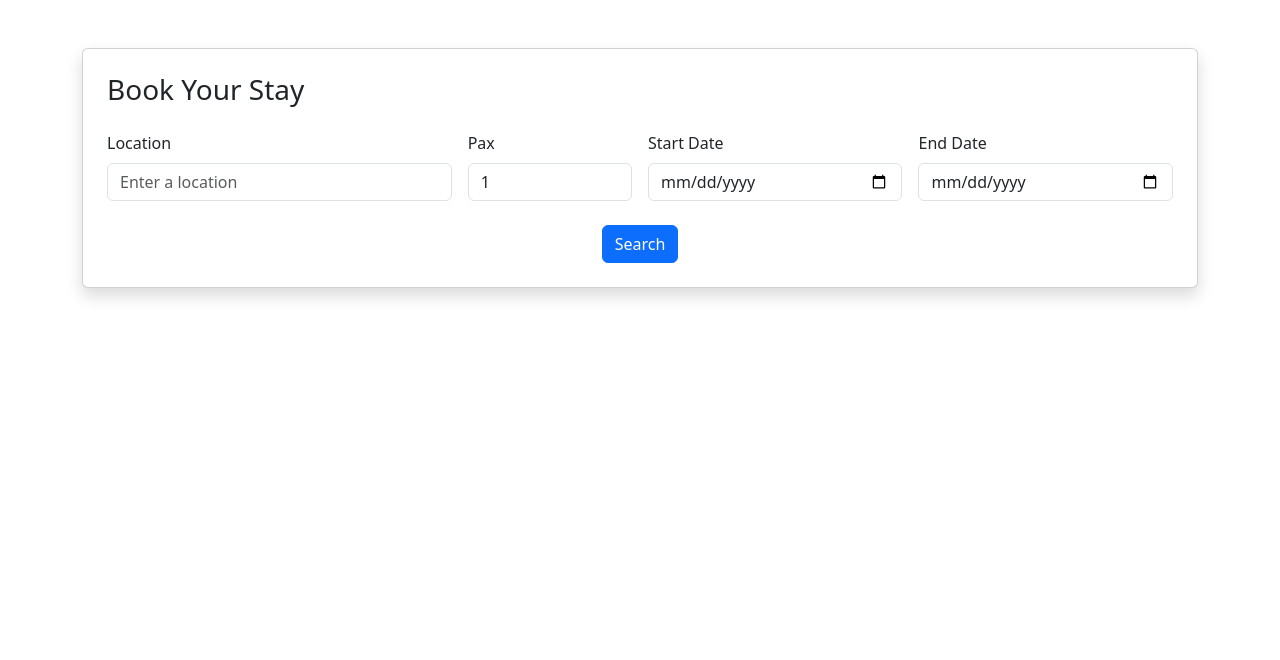
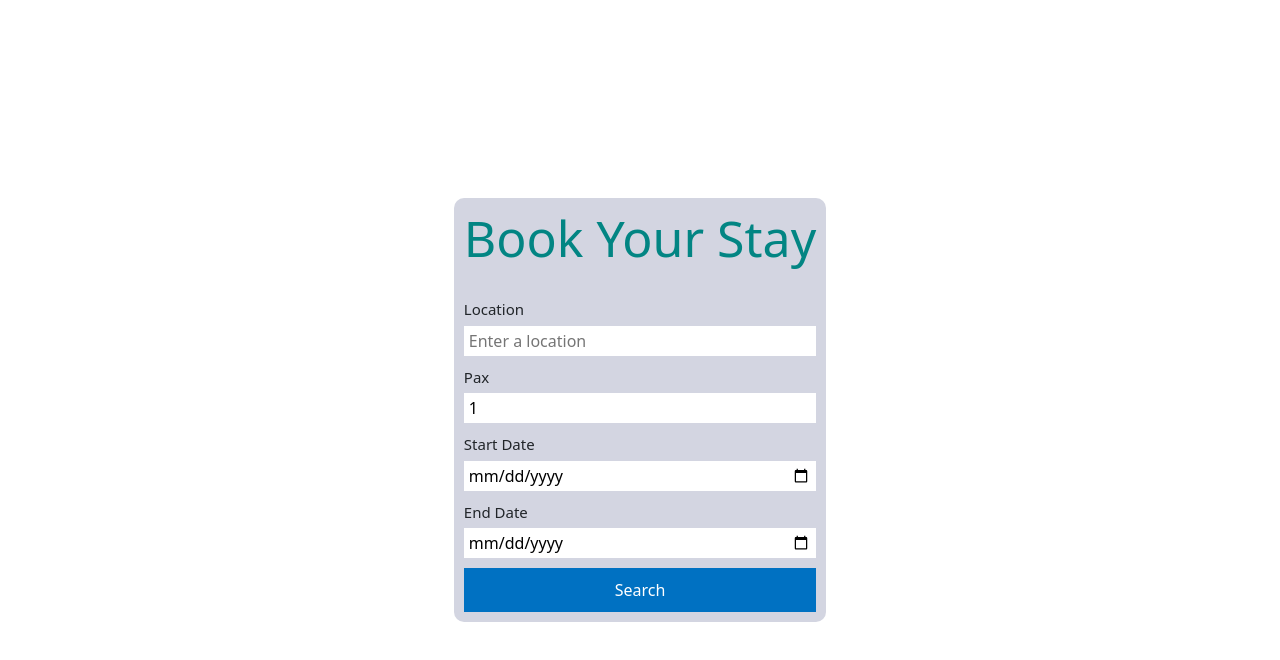
Before and after one commit to vanhmeerr/mini_hackathon, a React (Create React App) app in the folder homestaybooking/: page / in a window 1280 px wide. Shown: the top 660 px of the page. Built offline with nearby package versions, Linux system fonts and the light colour scheme.

Commit message:
files added

```diff
--- a/homestaybooking/src/components/SearchBar/SearchBar.css
+++ b/homestaybooking/src/components/SearchBar/SearchBar.css
@@ -1,49 +1,62 @@
+/* Container that holds the entire search bar */
 .searchBarContainer {
   display: flex;
   justify-content: center;
+  align-items: center; /* Center items vertically if needed */
+  width: 100%;
   margin-top: 20px;
 }
 
+/* Wrapper for search bar items */
 .searchBarWrapper {
   width: 100%;
-    max-width: 1024px;
+  max-width: 1200px; /* Adjust as needed to control the width */
   display: flex;
-    gap: 20px;
+  flex-direction: column; /* Ensure items stack vertically */
+  align-items: center;
 }
 
+/* Style for the search bar */
 .searchBarSearch {
-    flex: 1;
-    background-color: #febb02;
+  background-color: #d3d5e1;
   padding: 10px;
   border-radius: 10px;
-    position: sticky;
-    top: 10px;
-    height: max-content;
+  position: relative; /* Changed from sticky */
+  box-sizing: border-box;
+  width: 100%; /* Take full width of the wrapper */
+  max-width: 800px; /* Adjust to control the width */
 }
 
+/* Title style */
 .sbTitle {
-    font-size: 20px;
-    color: #555;
-    margin-bottom: 10px;
+  font-size: 50px;
+  color: #028583;
+  text-align: center;
+  margin-bottom: 30px;
 }
 
+/* Item styling within search bar */
 .sbItem {
   display: flex;
   flex-direction: column;
   gap: 5px;
   margin-bottom: 10px;
+  width: 100%; /* Ensure items take full width */
 }
 
+/* Label styling */
 .sbItem > label {
-    font-size: 12px;
+  font-size: 15px;
 }
 
+/* Input styling */
 .sbItem > input {
   height: 30px;
   border: none;
   padding: 5px;
 }
 
+/* Span styling */
 .sbItem > span {
   height: 30px;
   padding: 5px;
@@ -53,10 +66,7 @@
   cursor: pointer;
 }
 
-  .sbOptions {
-    padding: 10px;
-  }
-
+/* Option item styling */
 .sbOptionItem {
   display: flex;
   justify-content: space-between;
@@ -65,10 +75,12 @@
   font-size: 12px;
 }
 
+/* Option input styling */
 .sbOptionInput {
   width: 50px;
 }
 
+/* Button styling */
 .searchBarSearch > button {
   padding: 10px;
   background-color: #0071c2;
@@ -79,6 +91,16 @@
   cursor: pointer;
 }
 
+/* Result styling */
 .searchBarResult {
-    flex: 3;
+  flex: 1.5;
 }
+
+/* Centering body content */
+body {
+  margin: 0; /* Ensure no default margin is applied */
+  display: flex;
+  justify-content: center;
+  align-items: center; /* Center items vertically if needed */
+  min-height: 100vh; /* Ensure full viewport height */
+}
--- a/homestaybooking/src/components/SearchBar/SearchBar.js
+++ b/homestaybooking/src/components/SearchBar/SearchBar.js
@@ -1,107 +1,72 @@
-import React, { useState } from 'react';
-import 'bootstrap/dist/css/bootstrap.min.css';
+import React, { useState } from "react";
+import "bootstrap/dist/css/bootstrap.min.css";
+import "./SearchBar.css";
 
 function SearchBar() {
-  const [location, setLocation] = useState('');
+  const [location, setLocation] = useState("");
   const [pax, setPax] = useState(1);
-  const [startDate, setStartDate] = useState('');
-  const [endDate, setEndDate] = useState('');
+  const [startDate, setStartDate] = useState("");
+  const [endDate, setEndDate] = useState("");
 
   const handleSearch = () => {
-    console.log(`Searching for ${pax} people, at ${location} from ${startDate} to ${endDate}`);
+    console.log(
+      `Searching for ${pax} people, at ${location} from ${startDate} to ${endDate}`
+    );
   };
 
-  return React.createElement(
-    'div',
-    { className: 'container mt-5' },
-    React.createElement(
-      'div',
-      { className: 'card p-4 shadow' },
-      React.createElement('h3', { className: 'mb-4' }, 'Book Your Stay'),
-      React.createElement(
-        'div',
-        { className: 'row g-3' },
-        React.createElement(
-          'div',
-          { className: 'col-md-4' },
-          React.createElement(
-            'label',
-            { htmlFor: 'location', className: 'form-label' },
-            'Location'
-          ),
-          React.createElement('input', {
-            type: 'text',
-            className: 'form-control',
-            id: 'location',
-            value: location,
-            onChange: (e) => setLocation(e.target.value),
-            placeholder: 'Enter a location',
-          })
-        ),
-        React.createElement(
-          'div',
-          { className: 'col-md-2' },
-          React.createElement(
-            'label',
-            { htmlFor: 'pax', className: 'form-label' },
-            'Pax'
-          ),
-          React.createElement('input', {
-            type: 'number',
-            className: 'form-control',
-            id: 'pax',
-            value: pax,
-            onChange: (e) => setPax(e.target.value),
-            min: '1',
-            placeholder: 'Number of people',
-          })
-        ),
-        React.createElement(
-          'div',
-          { className: 'col-md-3' },
-          React.createElement(
-            'label',
-            { htmlFor: 'startDate', className: 'form-label' },
-            'Start Date'
-          ),
-          React.createElement('input', {
-            type: 'date',
-            className: 'form-control',
-            id: 'startDate',
-            value: startDate,
-            onChange: (e) => setStartDate(e.target.value),
-          })
-        ),
-        React.createElement(
-          'div',
-          { className: 'col-md-3' },
-          React.createElement(
-            'label',
-            { htmlFor: 'endDate', className: 'form-label' },
-            'End Date'
-          ),
-          React.createElement('input', {
-            type: 'date',
-            className: 'form-control',
-            id: 'endDate',
-            value: endDate,
-            onChange: (e) => setEndDate(e.target.value),
-          })
-        )
-      ),
-      React.createElement(
-        'div',
-        { className: 'text-center mt-4' },
-        React.createElement(
-          'button',
-          {
-            className: 'btn btn-primary',
-            onClick: {handleSearch},
-          },
-          'Search'
-        )
-      )
-    )
+  return (
+    <div className="searchBarContainer">
+      <div className="searchBarWrapper">
+        <div className="searchBarSearch">
+          <h3 className="sbTitle">Book Your Stay</h3>
+          <div className="sbItem">
+            <label htmlFor="location">Location</label>
+            <input
+              type="text"
+              id="location"
+              value={location}
+              onChange={(e) => setLocation(e.target.value)}
+              placeholder="Enter a location"
+            />
+          </div>
+          <div className="sbItem">
+            <label htmlFor="pax">Pax</label>
+            <input
+              type="number"
+              id="pax"
+              value={pax}
+              onChange={(e) => setPax(e.target.value)}
+              min="1"
+              placeholder="Number of people"
+            />
+          </div>
+          <div className="sbItem">
+            <label htmlFor="startDate">Start Date</label>
+            <input
+              type="date"
+              id="startDate"
+              value={startDate}
+              onChange={(e) => setStartDate(e.target.value)}
+            />
+          </div>
+          <div className="sbItem">
+            <label htmlFor="endDate">End Date</label>
+            <input
+              type="date"
+              id="endDate"
+              value={endDate}
+              onChange={(e) => setEndDate(e.target.value)}
+            />
+          </div>
+          <button className="searchBarSearchButton" onClick={handleSearch}>
+            Search
+          </button>
+        </div>
+        <div className="searchBarResult">
+          {/* Optional: Add content for search results here */}
+        </div>
+      </div>
+    </div>
   );
 }
 
```
Lines whose indentation alone changed are shown as unchanged.
